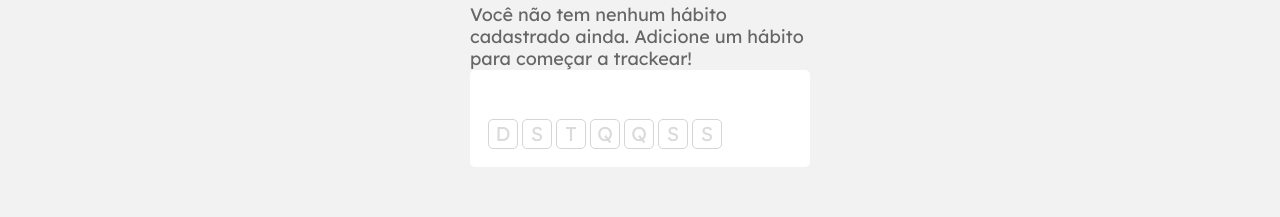
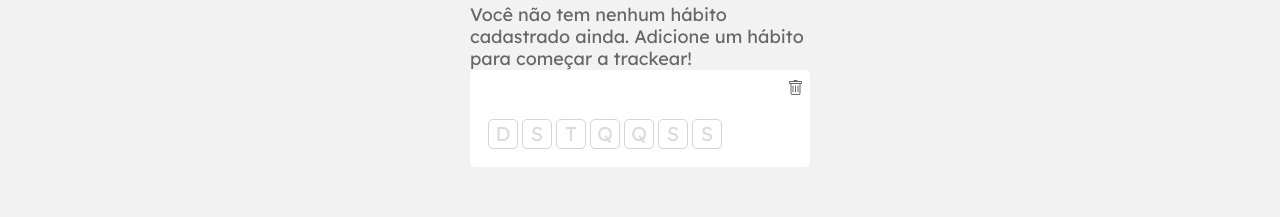
Before and after one commit to ffukamizu/track-it, a React (Vite) app: page /habitos in a window 1280 px wide. Shown: the part 351-568 px from the top of the page. Built offline with nearby package versions, Linux system fonts and the light colour scheme.

Commit message:
fixed background color

```diff
--- a/src/components/Habit.jsx
+++ b/src/components/Habit.jsx
@@ -1,10 +1,13 @@
 import styled from "styled-components";
+
+import Trashbin from './../../public/assets/dump.svg';
 
 export default function Habit() {
     const weekDays = ["D", "S", "T", "Q", "Q", "S", "S"];
 
     return (
         <HabitContainer>
+            <Trash><img src={Trashbin} alt='Trash Button'/></Trash>
             <HabitContent></HabitContent>
             <WeekdayIndicator>
                 {weekDays.map((day, index) => (
@@ -22,6 +25,7 @@ const HabitContainer = styled.li`
     border-radius: 5px;
     padding: 18px;
     margin-bottom: 10px;
+    position: relative;
 `;
 
 const HabitContent = styled.p`
@@ -62,3 +66,16 @@ const DayButton = styled.button`
     line-height: 25px;
     color: #dbdbdb;
 `;
+
+const Trash = styled.button`
+    height: 15px;
+    width: 15px;
+    right: 7px;
+    top: 10px;
+    position: absolute;
+    display: flex;
+    justify-content: center;
+    align-items: center;
+    background-color: transparent;
+    border: none;
+`;
```
